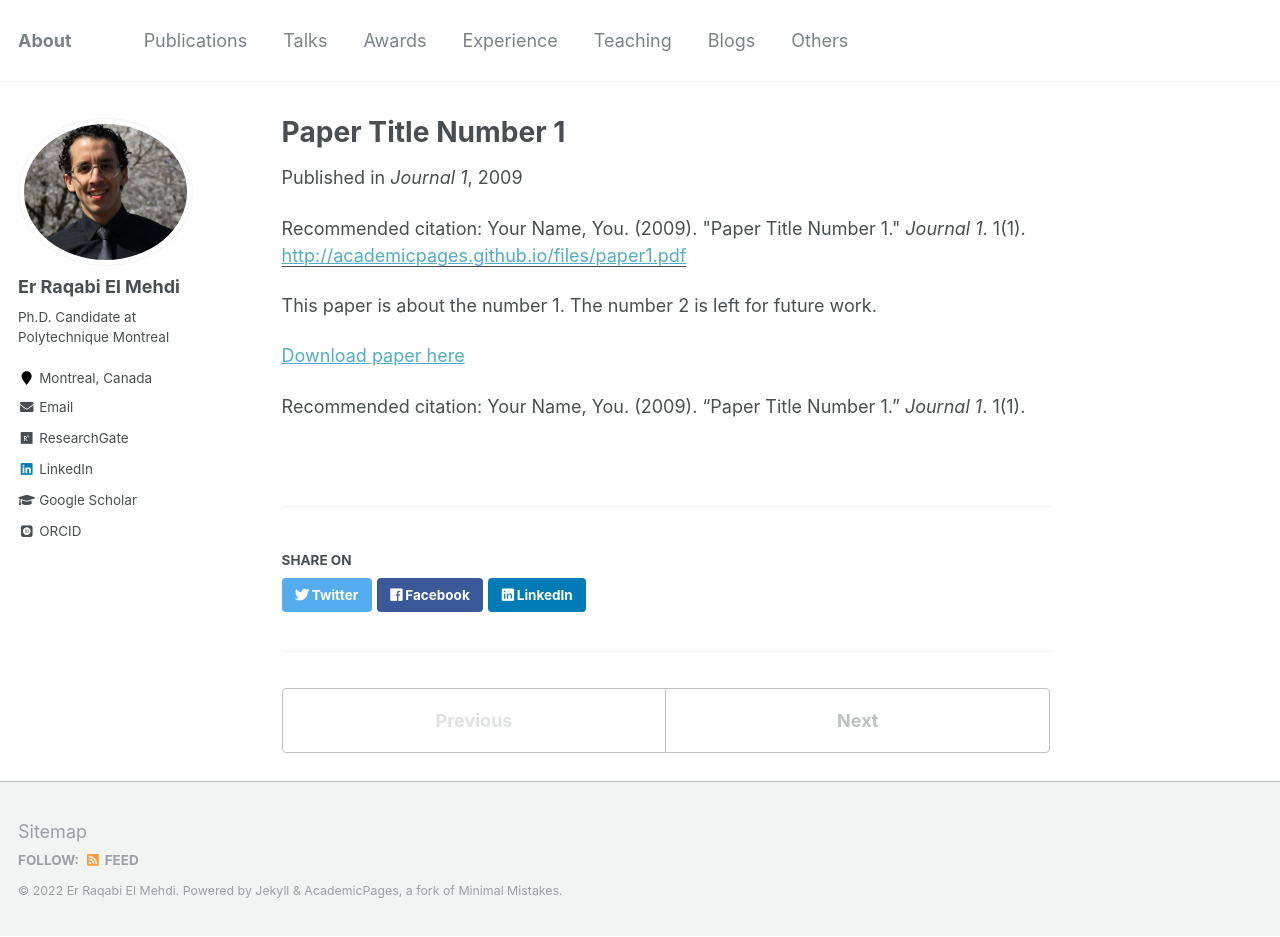
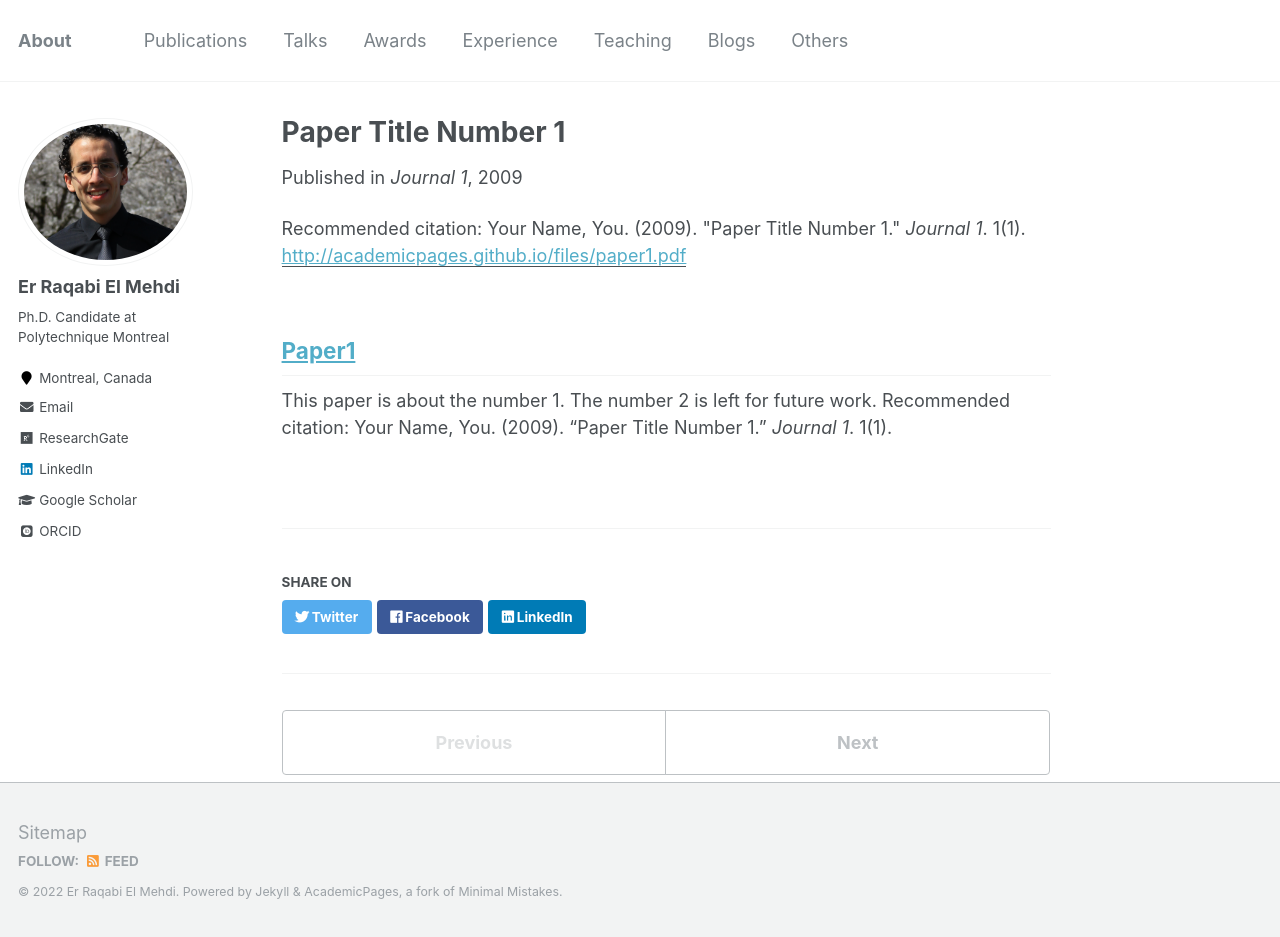
Before and after one commit to RqbMedi/rqbmedi.github.io, a Jekyll site: the page built from _publications/2009-10-01-paper-title-number-1.md, in a window 1280 px wide and 937 px high. Built offline with Jekyll 4.4.1, drawn with Linux system fonts in a browser that asks for light colours; some web fonts are replaced.

Commit message:
Update 2009-10-01-paper-title-number-1.md

```diff
--- a/_publications/2009-10-01-paper-title-number-1.md
+++ b/_publications/2009-10-01-paper-title-number-1.md
@@ -8,8 +8,8 @@ venue: 'Journal 1'
 paperurl: 'http://academicpages.github.io/files/paper1.pdf'
 citation: 'Your Name, You. (2009). &quot;Paper Title Number 1.&quot; <i>Journal 1</i>. 1(1).'
 ---
+
+[Paper1](http://academicpages.github.io/files/paper1.pdf)
+------
 This paper is about the number 1. The number 2 is left for future work.
-
-[Download paper here](http://academicpages.github.io/files/paper1.pdf)
-
 Recommended citation: Your Name, You. (2009). "Paper Title Number 1." <i>Journal 1</i>. 1(1).
```
